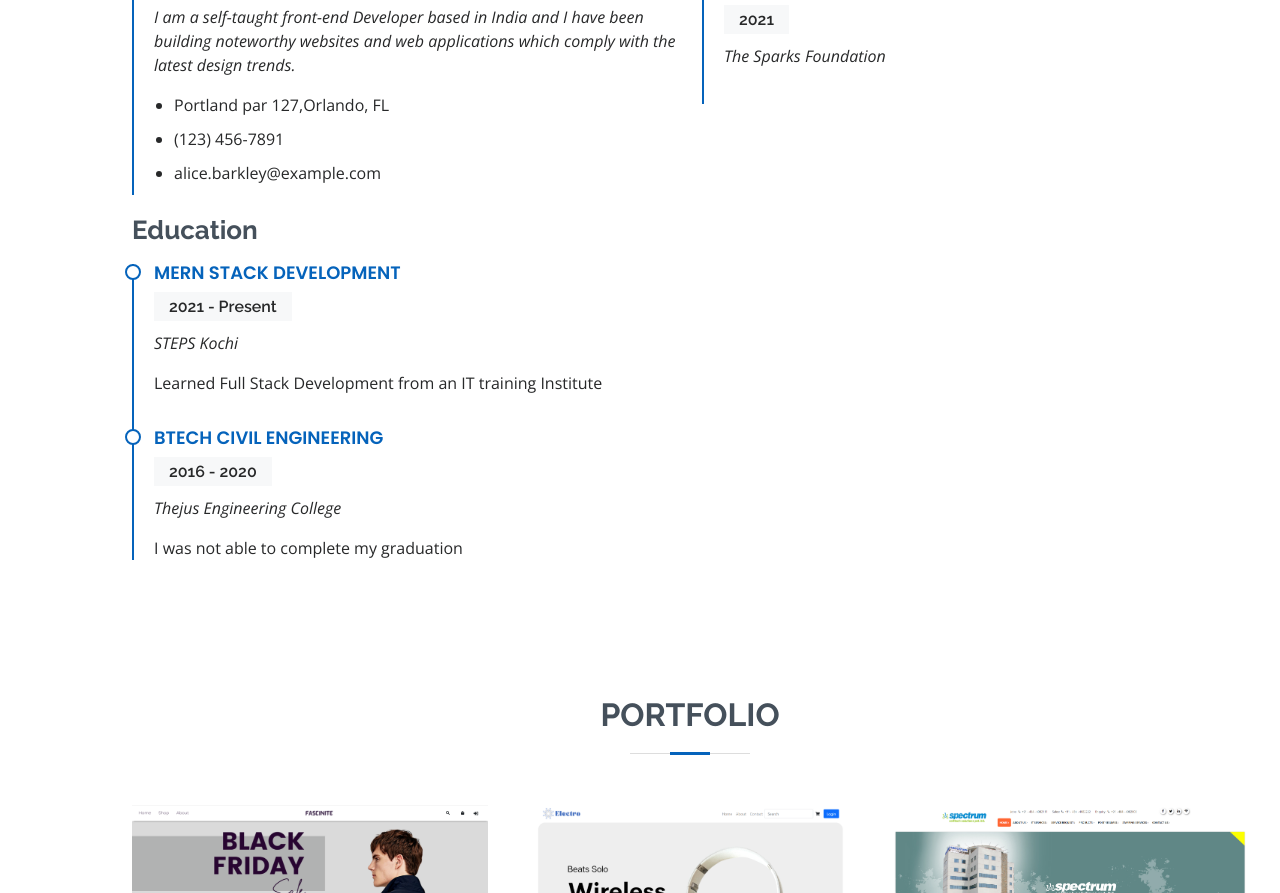
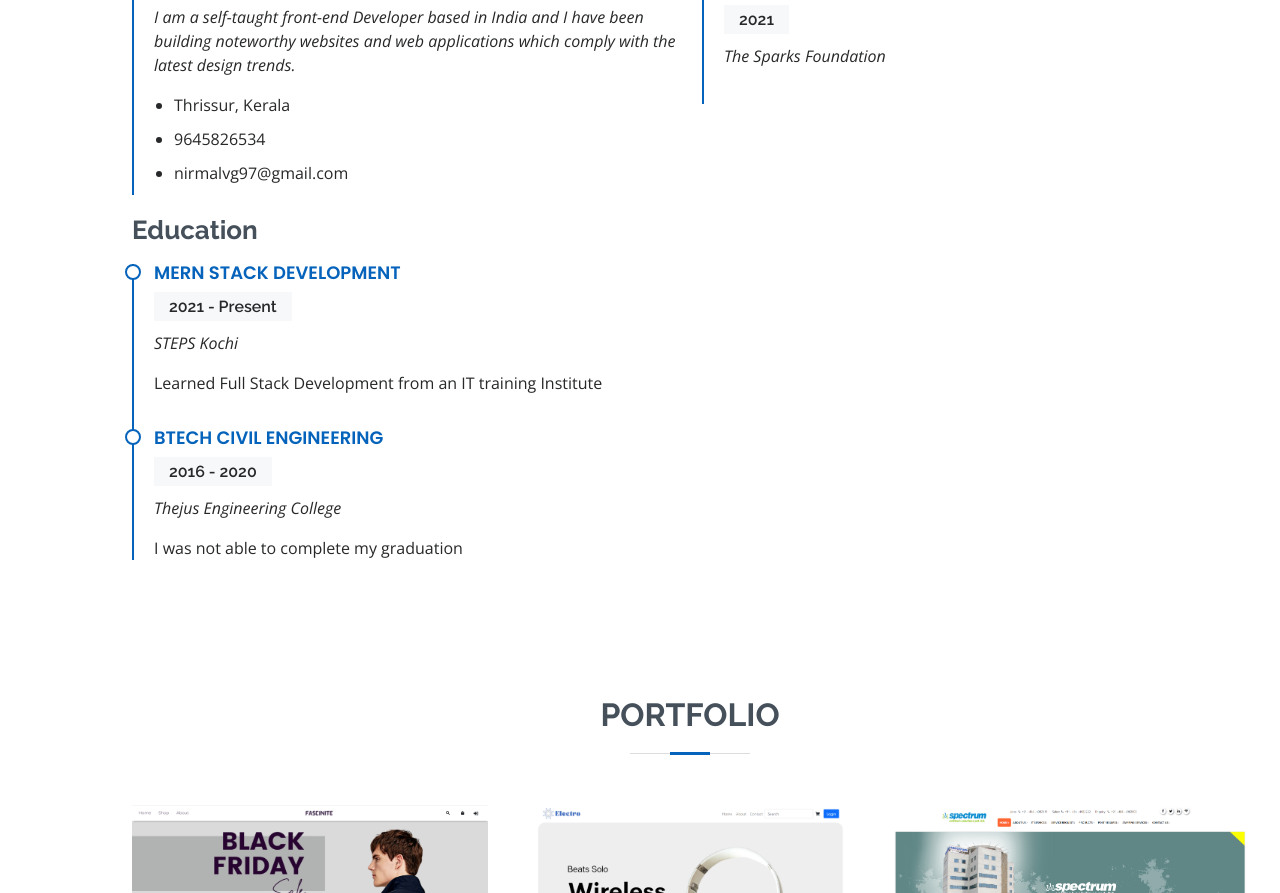
Before and after one commit to NirmalVG/portfolio-website-2, a plain HTML site: page index.html in a window 1280 px wide. Shown: the part 2153-3046 px from the top of the page. Drawn offline with nearby package versions, Linux system fonts and the light colour scheme.

Commit message:
Commit changes

```diff
--- a/index.html
+++ b/index.html
@@ -78,7 +78,7 @@
                     I'm
                     <span
                         class="typed"
-                        data-typed-items="Developer, Designer, Freelancer, Photographer"
+                        data-typed-items="Developer, Designer, Photographer"
                     ></span>
                 </p>
                 <div class="social-links">
@@ -312,9 +312,9 @@
                                     >
                                 </p>
                                 <ul>
-                                    <li>Portland par 127,Orlando, FL</li>
-                                    <li>(123) 456-7891</li>
-                                    <li>alice.barkley@example.com</li>
+                                    <li>Thrissur, Kerala</li>
+                                    <li>9645826534</li>
+                                    <li>nirmalvg97@gmail.com</li>
                                 </ul>
                             </div>
 
```
